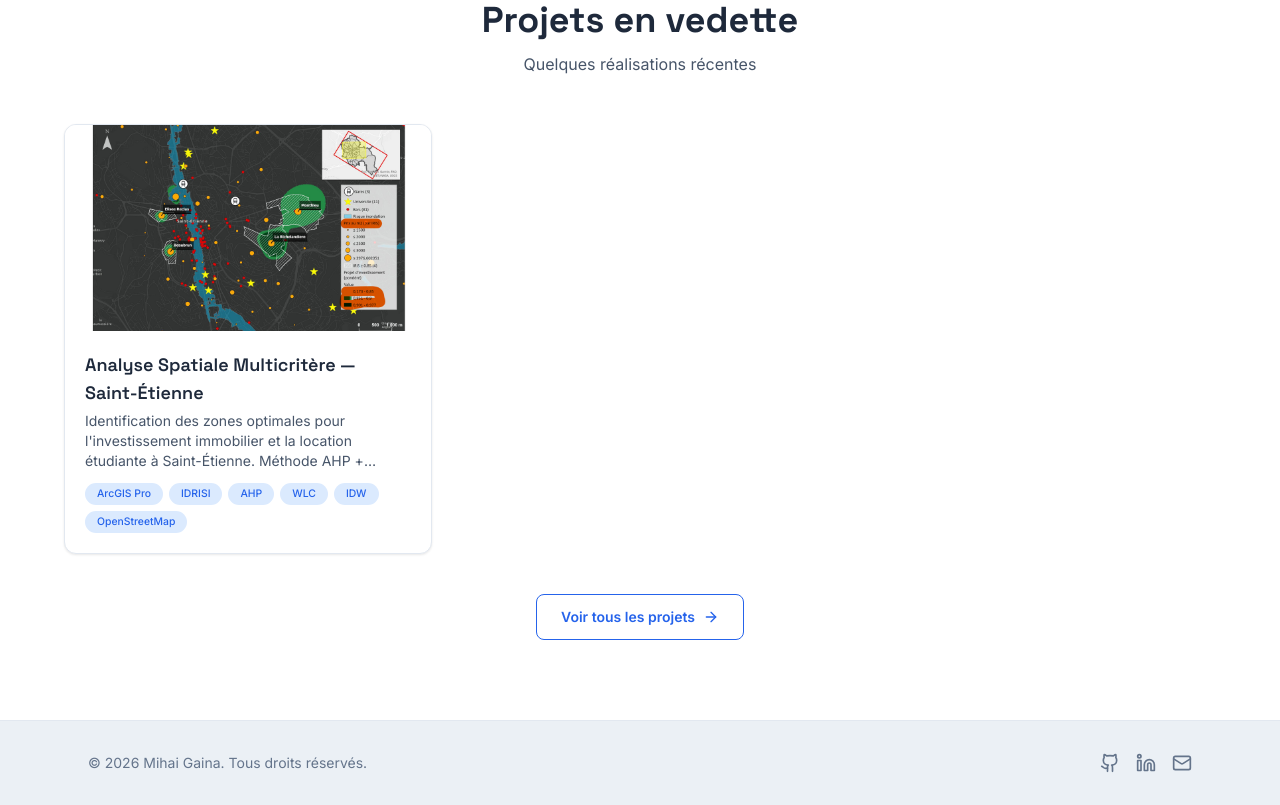
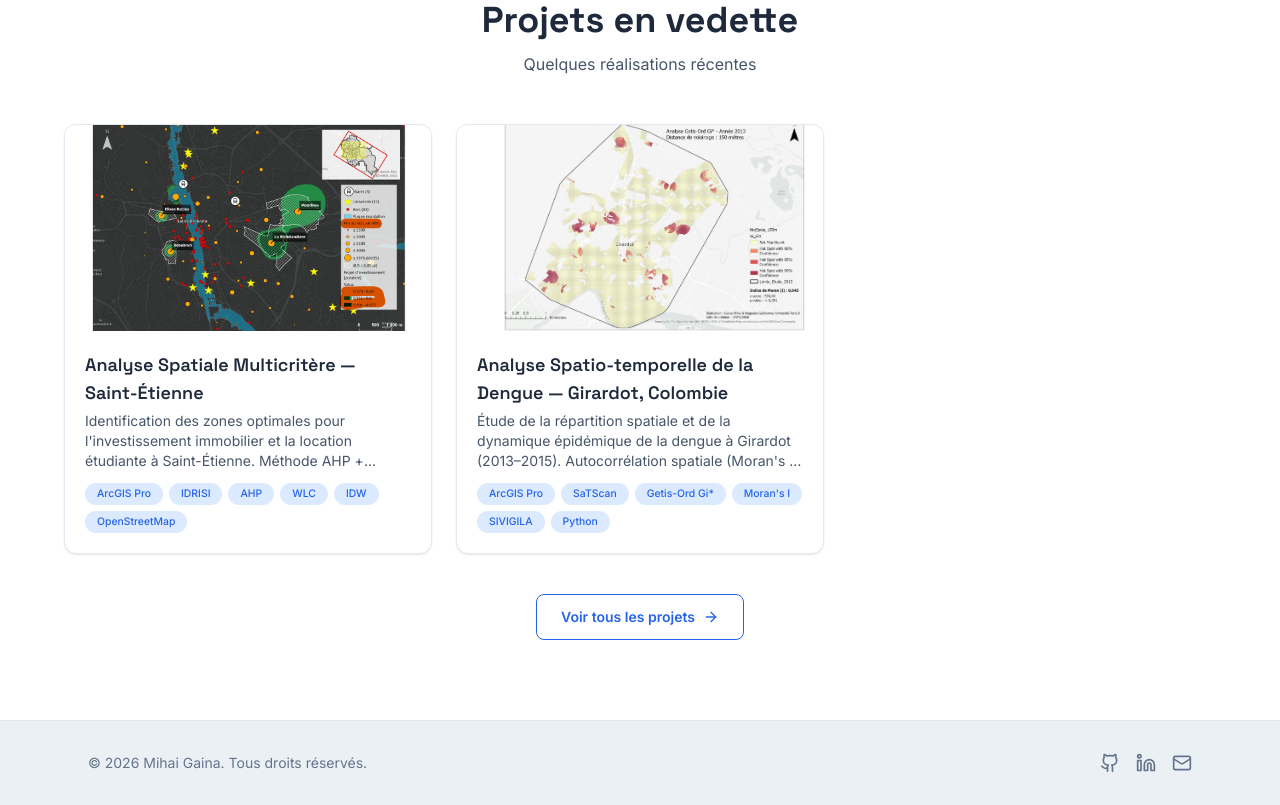
Before and after one commit to 7gMi/portfolio-mihai-gaina, a React (Vite) app: page / in a window 1280 px wide. Shown: the part 880-1685 px from the top of the page. Built offline with nearby package versions, Linux system fonts and the light colour scheme.

Commit message:
feat: add Dengue Girardot spatio-temporal analysis project
New geomatics project with trilingual content (FR/EN/RO), hotspot map
image extracted from report, and PDF report. Tags: ArcGIS Pro, SaTScan,
Getis-Ord Gi*, Moran's I, SIVIGILA, Python.

```diff
--- a/src/data/projects.ts
+++ b/src/data/projects.ts
@@ -27,6 +27,18 @@ export const projects: Project[] = [
     featured: true,
   },
   {
+    id: 'dengue-girardot',
+    titleKey: 'projects.items.dengueGirardot.title',
+    descriptionKey: 'projects.items.dengueGirardot.description',
+    longDescriptionKey: 'projects.items.dengueGirardot.longDescription',
+    category: 'geomatique',
+    tags: ['ArcGIS Pro', 'SaTScan', 'Getis-Ord Gi*', "Moran's I", 'SIVIGILA', 'Python'],
+    image: '/images/projets/geomatique/dengue-girardot.png',
+    report: '/reports/analyse-dengue-girardot.pdf',
+    date: '2026',
+    featured: true,
+  },
+  {
     id: 'teledetection',
     titleKey: 'projects.items.teledetection.title',
     descriptionKey: 'projects.items.teledetection.description',
--- a/src/locales/en/translation.json
+++ b/src/locales/en/translation.json
@@ -119,6 +119,11 @@
         "title": "Clad-Primeco",
         "description": "Business website with admin dashboard, content management and e-commerce.",
         "longDescription": "Full development of a professional website for the Clad-Primeco company, including an administration dashboard, content management and e-commerce features.\n\nTech stack: React 18 with TypeScript, Tailwind CSS for styling, Supabase for backend (authentication, PostgreSQL database, Edge Functions). The site integrates a secure contact system with Resend for emails and hCaptcha for anti-spam protection.\n\nDeployment is handled via Vercel with an automated CI/CD pipeline."
+      },
+      "dengueGirardot": {
+        "title": "Spatio-temporal Analysis of Dengue — Girardot, Colombia",
+        "description": "Study of the spatial distribution and epidemic dynamics of dengue in Girardot (2013–2015). Spatial autocorrelation (Moran's I, Getis-Ord Gi*) and spatio-temporal cluster detection (SaTScan) on 2,730 geocoded cases. M1 Geomatics project, Université Paris 8.",
+        "longDescription": "This Master 1 Geomatics project at Université Paris 8 analyzes the spatial distribution and epidemic dynamics of dengue in Girardot (Colombia) between 2013 and 2015, using 2,730 geocoded cases from the SIVIGILA surveillance system.\n\nThe approach combines two complementary methods: spatial autocorrelation (global Moran's I and Getis-Ord Gi*) to identify structural factors and hotspots/coldspots, and spatio-temporal analysis via SaTScan to detect epidemic clusters (250 m × 45-day window).\n\nResults reveal highly significant spatial autocorrelation (I = 0.682 at 150 m, p < 0.001) with 369 persistent hotspots between 2013 and 2015, concentrated in four priority neighborhoods (La Esperanza, Las Acacias, Portachuello, Vivisol). SaTScan identifies 7 significant clusters in 2013 and 6 in 2015, with a reproducible calendar starting in January.\n\nRecommendations include an early warning system based on weekly SaTScan surveillance and spatial prioritization of public health interventions."
       }
     }
   },
--- a/src/locales/fr/translation.json
+++ b/src/locales/fr/translation.json
@@ -119,6 +119,11 @@
         "title": "Clad-Primeco",
         "description": "Site web d'entreprise avec dashboard admin, gestion de contenu et e-commerce.",
         "longDescription": "Développement complet d'un site web professionnel pour l'entreprise Clad-Primeco, incluant un dashboard d'administration, la gestion de contenu et des fonctionnalités e-commerce.\n\nStack technique : React 18 avec TypeScript, Tailwind CSS pour le styling, Supabase pour le backend (authentification, base de données PostgreSQL, Edge Functions). Le site intègre un système de contact sécurisé avec Resend pour les emails et hCaptcha pour la protection anti-spam.\n\nLe déploiement est assuré via Vercel avec un pipeline CI/CD automatisé."
+      },
+      "dengueGirardot": {
+        "title": "Analyse Spatio-temporelle de la Dengue — Girardot, Colombie",
+        "description": "Étude de la répartition spatiale et de la dynamique épidémique de la dengue à Girardot (2013–2015). Autocorrélation spatiale (Moran's I, Getis-Ord Gi*) et détection de clusters spatio-temporels (SaTScan) sur 2 730 cas géocodés. Projet M1 Géomatique, Université Paris 8.",
+        "longDescription": "Ce projet de Master 1 Géomatique à l'Université Paris 8 analyse la répartition spatiale et la dynamique épidémique de la dengue à Girardot (Colombie) entre 2013 et 2015, à partir de 2 730 cas géocodés issus du système SIVIGILA.\n\nL'approche combine deux méthodes complémentaires : l'autocorrélation spatiale (Moran's I global et Getis-Ord Gi*) pour identifier les facteurs structurels et les hotspots/coldspots, et l'analyse spatio-temporelle via SaTScan pour détecter les clusters épidémiques (fenêtre 250 m × 45 jours).\n\nLes résultats révèlent une autocorrélation spatiale hautement significative (I = 0,682 à 150 m, p < 0,001) avec 369 hotspots persistants entre 2013 et 2015, concentrés dans quatre quartiers prioritaires (La Esperanza, Las Acacias, Portachuello, Vivisol). SaTScan identifie 7 clusters significatifs en 2013 et 6 en 2015, avec un calendrier reproductible démarrant en janvier.\n\nLes recommandations incluent un système d'alerte précoce basé sur la surveillance SaTScan hebdomadaire et une priorisation spatiale des interventions de santé publique."
       }
     }
   },
--- a/src/locales/ro/translation.json
+++ b/src/locales/ro/translation.json
@@ -119,6 +119,11 @@
         "title": "Clad-Primeco",
         "description": "Site web de afaceri cu panou de administrare, gestionare conținut și e-commerce.",
         "longDescription": "Dezvoltarea completă a unui site web profesional pentru compania Clad-Primeco, incluzând un panou de administrare, gestionarea conținutului și funcționalități e-commerce.\n\nStack tehnic: React 18 cu TypeScript, Tailwind CSS pentru styling, Supabase pentru backend (autentificare, bază de date PostgreSQL, Edge Functions). Site-ul integrează un sistem de contact securizat cu Resend pentru emailuri și hCaptcha pentru protecția anti-spam.\n\nDeploymentul este asigurat prin Vercel cu un pipeline CI/CD automatizat."
+      },
+      "dengueGirardot": {
+        "title": "Analiză Spațio-temporală a Dengue — Girardot, Columbia",
+        "description": "Studiul distribuției spațiale și al dinamicii epidemice a dengue la Girardot (2013–2015). Autocorelație spațială (Moran's I, Getis-Ord Gi*) și detectarea clusterelor spațio-temporale (SaTScan) pe 2 730 cazuri geocodificate. Proiect M1 Geomatică, Université Paris 8.",
+        "longDescription": "Acest proiect de Master 1 Geomatică la Université Paris 8 analizează distribuția spațială și dinamica epidemică a dengue la Girardot (Columbia) între 2013 și 2015, pornind de la 2 730 de cazuri geocodificate din sistemul SIVIGILA.\n\nAbordarea combină două metode complementare: autocorelația spațială (Moran's I global și Getis-Ord Gi*) pentru identificarea factorilor structurali și a hotspot-urilor/coldspot-urilor, și analiza spațio-temporală prin SaTScan pentru detectarea clusterelor epidemice (fereastră 250 m × 45 zile).\n\nRezultatele relevă o autocorelație spațială semnificativă (I = 0,682 la 150 m, p < 0,001) cu 369 hotspot-uri persistente între 2013 și 2015, concentrate în patru cartiere prioritare (La Esperanza, Las Acacias, Portachuello, Vivisol). SaTScan identifică 7 clustere semnificative în 2013 și 6 în 2015, cu un calendar reproductibil începând din ianuarie.\n\nRecomandările includ un sistem de alertă precoce bazat pe supravegherea SaTScan săptămânală și prioritizarea spațială a intervențiilor de sănătate publică."
       }
     }
   },
```
Also changed, not shown: public/images/projets/geomatique/dengue-girardot.png (added), 1 other file (tests, documents, lock files or other folders).
